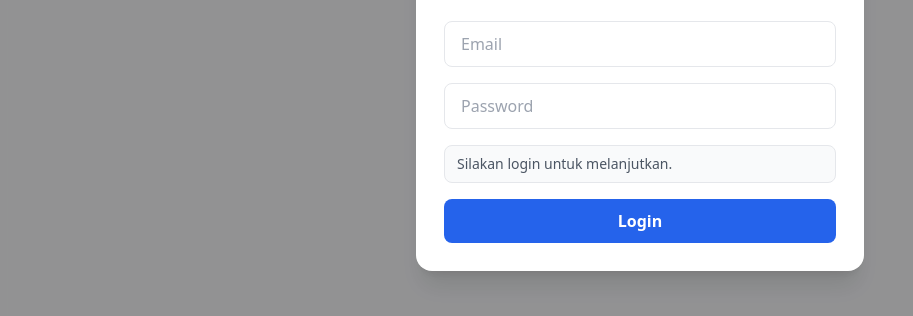
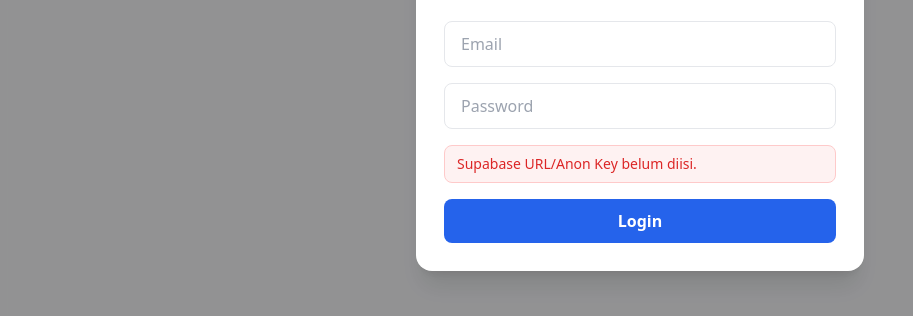
Before and after one commit to netizenit927/cadangan, a plain HTML site: page index.html in a window 1280 px wide. Shown: the part 342-658 px from the top of the page, without its empty margins (0-913 px from the left). Drawn offline with nearby package versions, Linux system fonts and the light colour scheme.

Commit message:
fix submit login

```diff
--- a/index.html
+++ b/index.html
@@ -102,13 +102,6 @@
         const logoutBtn = document.getElementById("logoutBtn");
         const statusMsg = document.getElementById("statusMsg");
 
-        const supabaseUrl = "REPLACE_WITH_SUPABASE_URL";
-        const supabaseAnonKey = "REPLACE_WITH_SUPABASE_ANON_KEY";
-        const supabase = window.supabase.createClient(
-          supabaseUrl,
-          supabaseAnonKey,
-        );
-
         /* =====================
            HELPER
         ===================== */
@@ -127,6 +120,27 @@
           statusMsg.classList.toggle("bg-gray-50", !isError);
           statusMsg.classList.toggle("border-gray-200", !isError);
         }
+
+        const supabaseUrl = "REPLACE_WITH_SUPABASE_URL";
+        const supabaseAnonKey = "REPLACE_WITH_SUPABASE_ANON_KEY";
+
+        if (!window.supabase) {
+          setStatus("Supabase SDK gagal dimuat. Cek koneksi/CDN.", true);
+          return;
+        }
+
+        if (
+          supabaseUrl.startsWith("REPLACE_") ||
+          supabaseAnonKey.startsWith("REPLACE_")
+        ) {
+          setStatus("Supabase URL/Anon Key belum diisi.", true);
+          return;
+        }
+
+        const supabase = window.supabase.createClient(
+          supabaseUrl,
+          supabaseAnonKey,
+        );
 
       async function fetchUnits() {
         const sessionRes = await supabase.auth.getSession();
```
Lines whose indentation alone changed are shown as unchanged.
